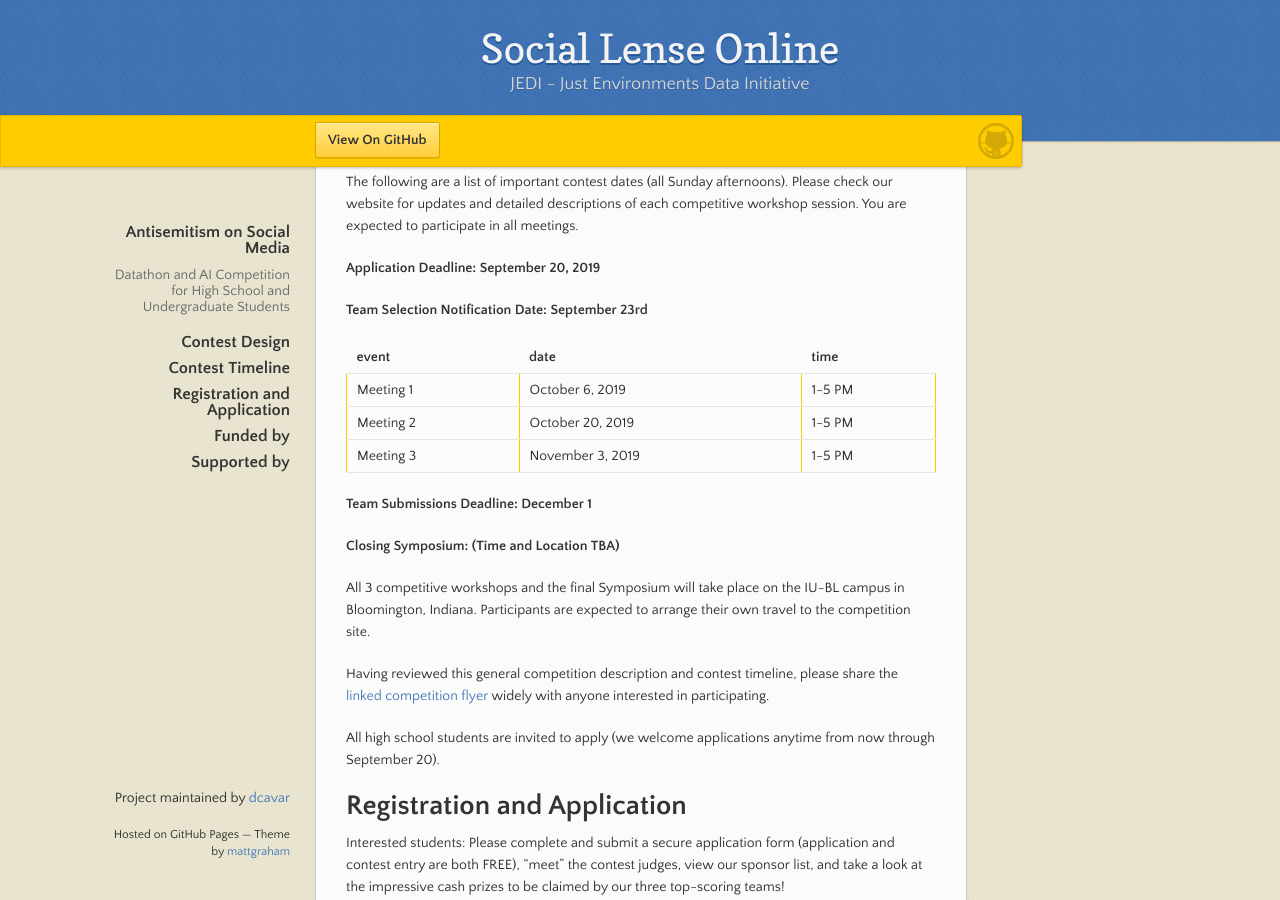
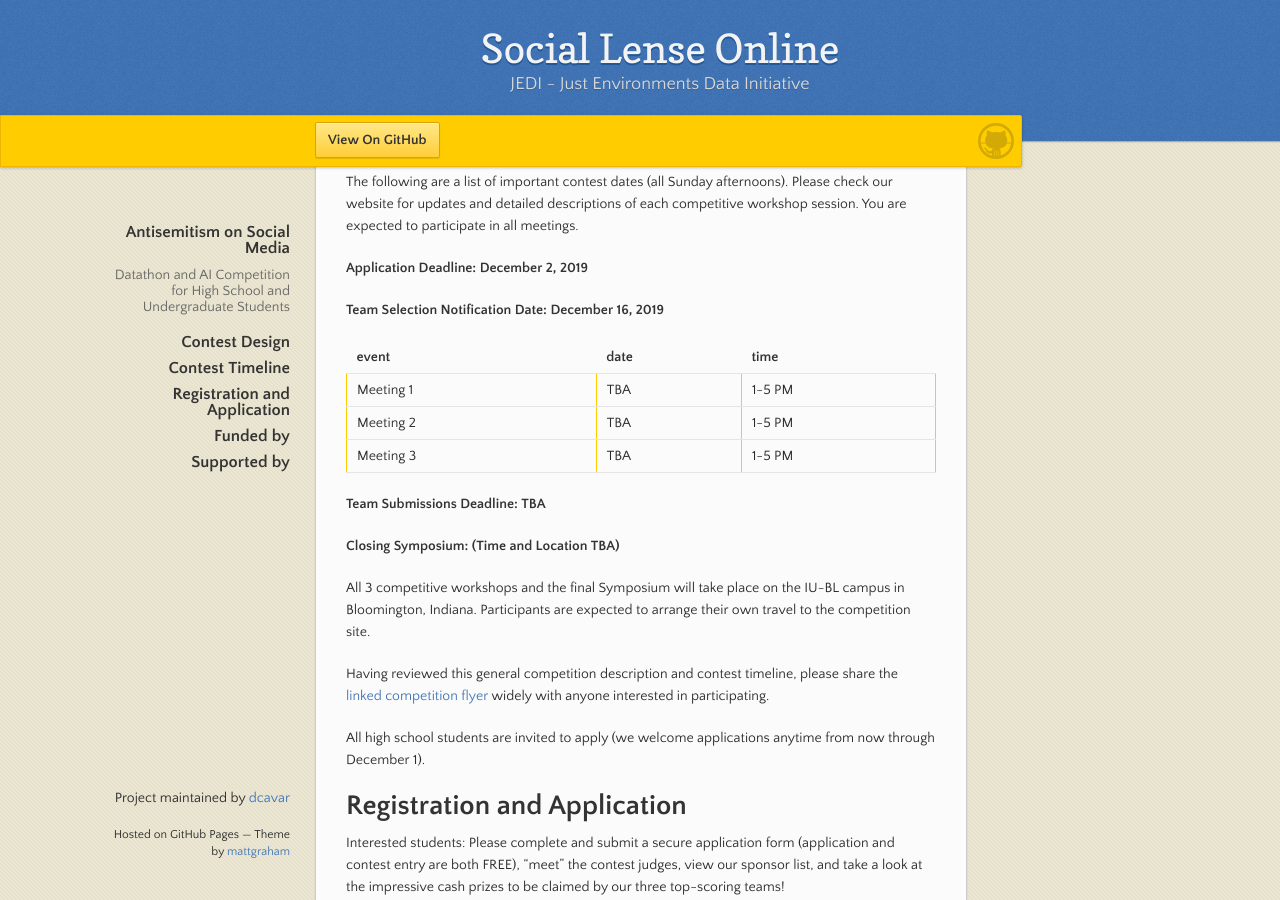
Before and after one commit to dcavar/sociallenseonline.github.io, a Jekyll site: the page built from docs/index.md, in a window 1280 px wide and 900 px high, scrolled down 1695 px. Built offline with Jekyll 4.4.1, drawn with Linux system fonts in a browser that asks for light colours.

Commit message:
Update index.md
changed dates

```diff
--- a/docs/index.md
+++ b/docs/index.md
@@ -59,19 +59,19 @@ Just as importantly, you will also contribute to the scientific study and analys
 
 The following are a list of important contest dates (all Sunday afternoons). Please check our website for updates and detailed descriptions of each competitive workshop session. You are expected to participate in all meetings.
 
-**Application Deadline: September 20, 2019**
+**Application Deadline: December 2, 2019**
 
-**Team Selection Notification Date: September 23rd**
+**Team Selection Notification Date: December 16, 2019**
 
 
 | **event**    | **date**           | **time** |
 |:-------------|:-------------------|:---------|
-| Meeting 1    | October 6, 2019    | 1-5 PM   |
-| Meeting 2    | October 20, 2019   | 1-5 PM   |
-| Meeting 3    | November 3, 2019   | 1-5 PM   |
+| Meeting 1    | TBA                | 1-5 PM   |
+| Meeting 2    | TBA                | 1-5 PM   |
+| Meeting 3    | TBA                | 1-5 PM   |
 
 
-**Team Submissions Deadline: December 1**
+**Team Submissions Deadline: TBA**
 
 **Closing Symposium: (Time and Location TBA)**
 
@@ -80,7 +80,7 @@ All 3 competitive workshops and the final Symposium will take place on the IU-BL
 
 Having reviewed this general competition description and contest timeline, please share the [linked competition flyer](Flyer.pdf) widely with anyone interested in participating.
 
-All high school students are invited to apply (we welcome applications anytime from now through September 20).
+All high school students are invited to apply (we welcome applications anytime from now through December 1).
 
 
 # Registration and Application
```
